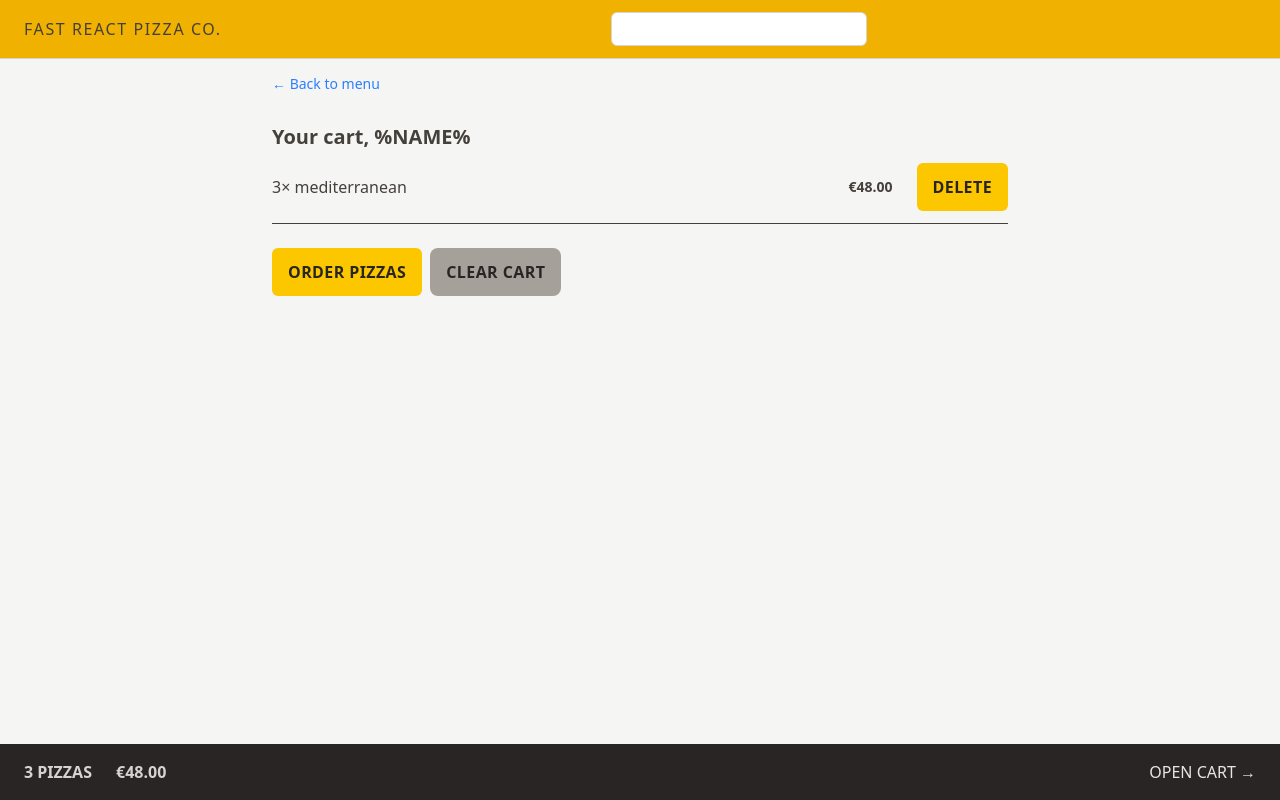
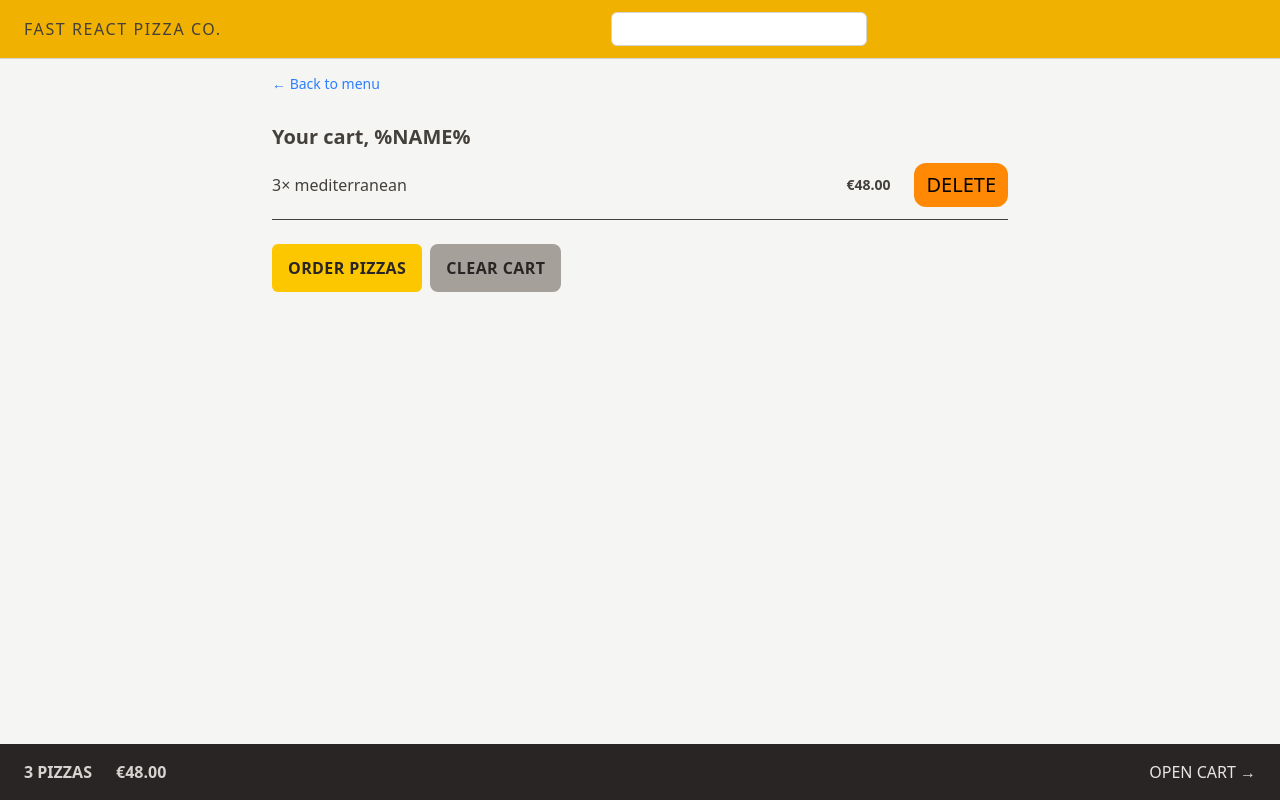
Before and after one commit to AAvi09/fast-react-pizza, a React (Vite) app: page /cart in a window 1280 px wide. Built offline with nearby package versions, Linux system fonts and the light colour scheme.

Commit message:
feat: update Cart and CartItem components to use DeleteItem for item removal; fix key prop in cart mapping

```diff
--- a/src/features/cart/Cart.jsx
+++ b/src/features/cart/Cart.jsx
@@ -47,7 +47,7 @@ function Cart() {
 
       <ul className="divide-y divide-stone-300 border-b">
         {cart.map((item) => (
-          <CartItem item={item} key={item.key} />
+          <CartItem item={item} key={item.pizzaId} />
         ))}
       </ul>
 
--- a/src/features/cart/CartItem.jsx
+++ b/src/features/cart/CartItem.jsx
@@ -1,5 +1,6 @@
 import { formatCurrency } from "../../utils/helpers";
 import Button from "../../ui/Button";
+import DeleteItem from "./DeleteItem";
 
 function CartItem({ item }) {
   const { pizzaId, name, quantity, totalPrice } = item;
@@ -11,7 +12,7 @@ function CartItem({ item }) {
       </p>
       <div className="flex items-center justify-between sm:gap-6">
         <p className="text-sm font-bold">{formatCurrency(totalPrice)}</p>
-        <Button>Delete</Button>
+        <DeleteItem pizzaId={pizzaId} />
       </div>
     </li>
   );
--- /dev/null
+++ b/src/features/cart/DeleteItem.jsx
@@ -0,0 +1,17 @@
+import React from "react";
+import { useDispatch } from "react-redux";
+import { deleteItem } from "./CartSlice";
+
+const DeleteItem = ({ pizzaId }) => {
+  const dispatch = useDispatch();
+  return (
+    <button
+      className="px-3 py-2 text-xl text-black bg-orange-400 rounded-xl uppercase cursor-pointer hover:bg-orange-500 focus:outline-none focus:ring-2 focus:ring-orange-600 focus:ring-offset-2"
+      onClick={() => dispatch(deleteItem(pizzaId))}
+    >
+      Delete
+    </button>
+  );
+};
+
+export default DeleteItem;
```
